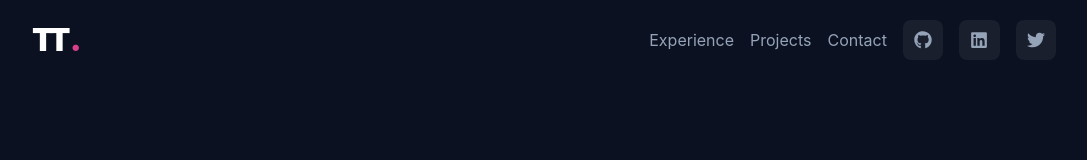
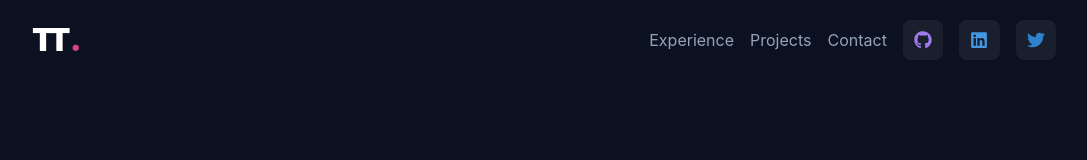
Before and after one commit to Uvacoder/devportfolio2, a React (Vite) app: page / in a window 1280 px wide. Shown: the top 160 px of the page, without its empty margins (96-1183 px from the left). Built offline with nearby package versions, Linux system fonts and the light colour scheme.

Commit message:
change icon colors

```diff
--- a/src/components/navbar/NavBar.jsx
+++ b/src/components/navbar/NavBar.jsx
@@ -44,13 +44,31 @@ export function NavBar() {
         <Link href="#Experience">Experience</Link>
         <Link>Projects</Link>
         <Link>Contact</Link>
-        <Link fontSize="18px" p=".7rem" bg="whiteAlpha.100" rounded="lg">
+        <Link
+          fontSize="18px"
+          p=".7rem"
+          bg="whiteAlpha.100"
+          rounded="lg"
+          color="purple.400"
+        >
           <FaGithub />
         </Link>
-        <Link fontSize="18px" p=".7rem" bg="whiteAlpha.100" rounded="lg">
+        <Link
+          fontSize="18px"
+          p=".7rem"
+          bg="whiteAlpha.100"
+          rounded="lg"
+          color="blue.400"
+        >
           <FaLinkedin />
         </Link>
-        <Link fontSize="18px" p=".7rem" bg="whiteAlpha.100" rounded="lg">
+        <Link
+          fontSize="18px"
+          p=".7rem"
+          bg="whiteAlpha.100"
+          rounded="lg"
+          color="blue.500"
+        >
           <FaTwitter />
         </Link>
       </HStack>
```
